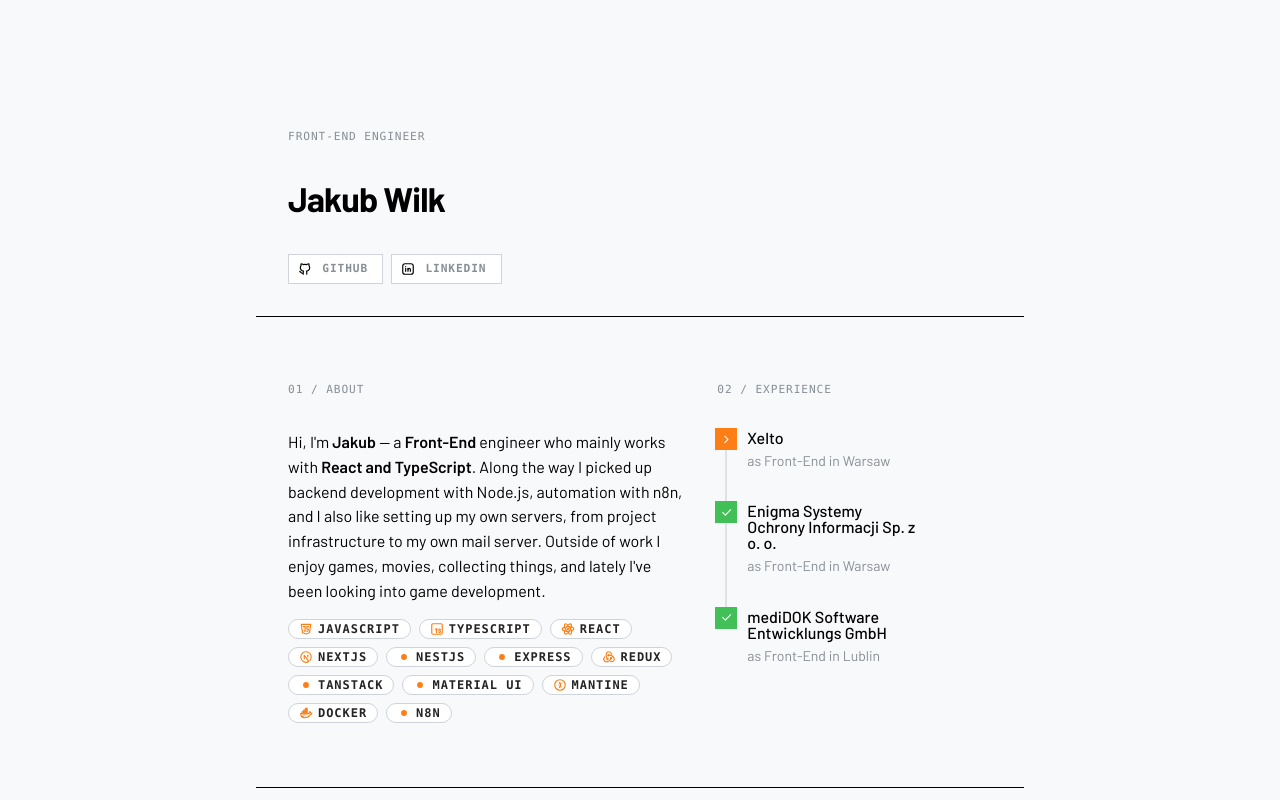
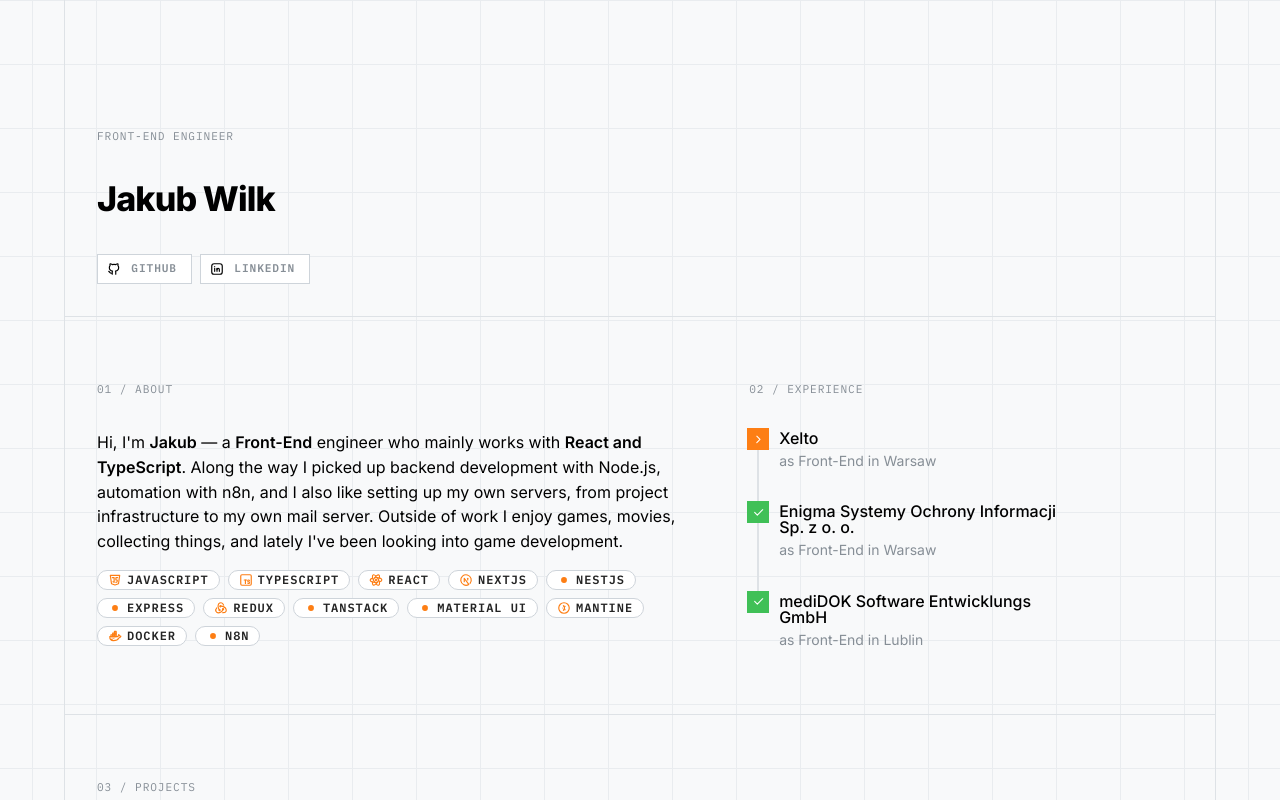
Before and after one commit to jakubwilk/jakubwilk-pl, a React (Vite) app: page / in a window 1280 px wide. Shown: the top 800 px of the page. Built offline with nearby package versions, Linux system fonts and the light colour scheme.

Commit message:
Refactor font styles and layout across components; update to 'Inter' and 'IBM Plex Mono' fonts, enhance Home component structure, and improve CSS variables for better design consistency

```diff
--- a/index.html
+++ b/index.html
@@ -8,7 +8,7 @@
     <link rel="preconnect" href="https://fonts.googleapis.com" />
     <link rel="preconnect" href="https://fonts.gstatic.com" crossorigin />
     <link
-      href="https://fonts.googleapis.com/css2?family=Barlow:ital,wght@0,100;0,200;0,300;0,400;0,500;0,600;0,700;0,800;0,900;1,100;1,200;1,300;1,400;1,500;1,600;1,700;1,800;1,900&display=swap"
+      href="https://fonts.googleapis.com/css2?family=IBM+Plex+Mono:ital,wght@0,400;0,500;0,600;1,400&family=Inter:ital,wght@0,400;0,500;0,600;0,700;0,800;0,900;1,400&display=swap"
       rel="stylesheet"
     />
   </head>
--- a/src/App.tsx
+++ b/src/App.tsx
@@ -19,8 +19,10 @@
     <MantineProvider
       theme={{
         primaryColor: 'orange',
-        fontFamily: 'Barlow, sans-serif',
-        headings: { fontFamily: 'Barlow, sans-serif' },
+        defaultRadius: 0,
+        fontFamily: 'Inter, sans-serif',
+        fontFamilyMonospace: 'IBM Plex Mono, monospace',
+        headings: { fontFamily: 'Inter, sans-serif', fontWeight: '800' },
       }}
     >
       <QueryClientProvider client={queryClient}>
--- a/src/index.css
+++ b/src/index.css
@@ -2,7 +2,9 @@
 
 @layer tailwind {
   @theme {
-    --font-sans: 'Barlow', sans-serif;
+    --font-sans: 'Inter', sans-serif;
+    --font-mono: 'IBM Plex Mono', monospace;
+    --color-hairline: var(--mantine-color-gray-3);
   }
 }
 
@@ -16,13 +18,18 @@
   min-height: 100%;
   font-size: 1rem;
   line-height: 1.5;
-  font-family: 'Barlow', sans-serif;
+  font-family: 'Inter', sans-serif;
   font-weight: 400;
   font-synthesis: none;
   text-rendering: optimizeLegibility;
   -webkit-font-smoothing: antialiased;
   -moz-osx-font-smoothing: grayscale;
   background-color: var(--mantine-color-gray-0);
+  background-image:
+    linear-gradient(to right, var(--mantine-color-gray-2) 1px, transparent 1px),
+    linear-gradient(to bottom, var(--mantine-color-gray-2) 1px, transparent 1px);
+  background-size: 64px 64px;
+  background-position: center top;
 }
 
 *::selection {
--- a/src/pages/Home.tsx
+++ b/src/pages/Home.tsx
@@ -2,7 +2,7 @@
 
 export default function Home() {
   return (
-    <div className='container lg:max-w-[60vw] mx-auto'>
+    <div className='container max-w-6xl mx-auto md:border-x border-hairline'>
       <Header />
       <About />
       <Projects />
```
